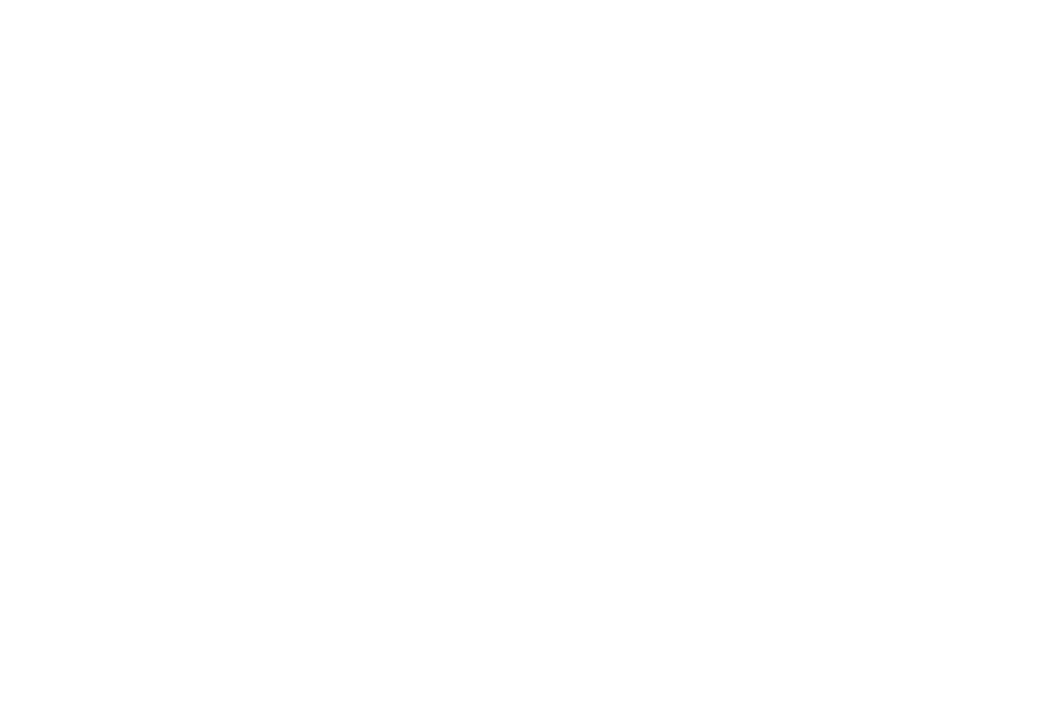
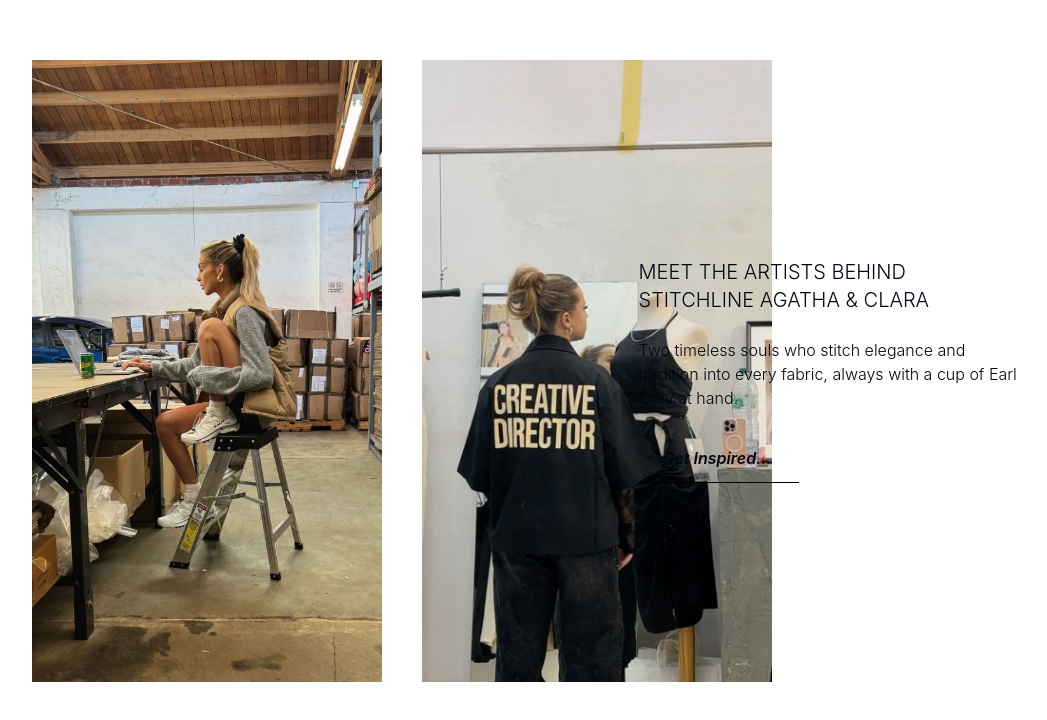
Before and after one commit to andresdarin/Stitchline-eCommerce, a Next.js app: page /HomePage in a window 1280 px wide. Shown: the part 6526-7246 px from the top of the page, without its empty margins (64-1111 px from the left). Before the commit the page ends 6546 px from the top, so only its background shows below. Built offline with nearby package versions, Linux system fonts and the light colour scheme.

Commit message:
feat: add Vlog component showcasing artists Agatha and Clara with images and CTA

```diff
--- /dev/null
+++ b/src/components/layout/vlog/Vlog.tsx
@@ -0,0 +1,33 @@
+import CTA from "@/components/ui/CTA"
+import Image from "next/image"
+
+export const Vlog = () => {
+    return (
+        <div className=" flex flex-row p-24 pt-10 font-light">
+            <div className="flex flex-row gap-10">
+                <Image
+                    src="/img/Clara.jpg"
+                    alt="Newsletter Banner"
+                    width={350}
+                    height={100}
+                    className="object-cover"
+
+                />
+                <Image
+                    src="/img/Agatha.jpg"
+                    alt="Newsletter Banner"
+                    width={350}
+                    height={100}
+                    className="object-cover"
+
+                />
+            </div>
+            <div className="flex flex-col justify-center p-24 ml-40">
+                <h1 className="text-xl font-bold pb-6 font-light uppercase"> Meet The Artists Behind Stitchline Agatha & Clara</h1>
+                <p>Two timeless souls who stitch elegance and tradition into every fabric, always with a cup of Earl Grey at hand.</p>
+                <CTA href="#" variant="tertiary" className="mt-6">Get Inspired...</CTA>
+            </div>
+
+        </div>
+    )
+}
--- a/src/components/ui/CTA.tsx
+++ b/src/components/ui/CTA.tsx
@@ -6,6 +6,7 @@
     const variants = {
         primary: 'bg-transparent border rounded-none text-white border hover:transform hover:scale-105',
         secondary: 'bg-gray-200 text-gray-800 hover:bg-gray-300',
+        tertiary: 'border-b-1 rounded-none border-black w-40 italic'
     };
     if (href) {
         return (
--- a/src/pages/HomePage.tsx
+++ b/src/pages/HomePage.tsx
@@ -8,6 +8,7 @@
 import { BrandCarousel } from '@/components/layout/carousel/BrandCarousel';
 import { NewsCarousel } from '@/components/layout/news/News';
 import { Newsletter } from '../components/layout/newsletter/Newsletter';
+import { Vlog } from '@/components/layout/vlog/Vlog';
 
 
 export const HomePage = () => {
@@ -32,6 +33,7 @@
             <BrandCarousel />
             <NewsCarousel />
             <Newsletter />
+            <Vlog />
         </>
     )
 }
--- a/src/types/CTA.ts
+++ b/src/types/CTA.ts
@@ -1,6 +1,6 @@
 export type CTAProps = {
     children?: React.ReactNode;
-    variant?: 'primary' | 'secondary';
+    variant?: 'primary' | 'secondary' | 'tertiary';
     onClick?: () => void;
     href?: string;
     className?: string;
```
Also changed, not shown: public/img/Agatha.jpg (added), public/img/Clara.jpg (added).
